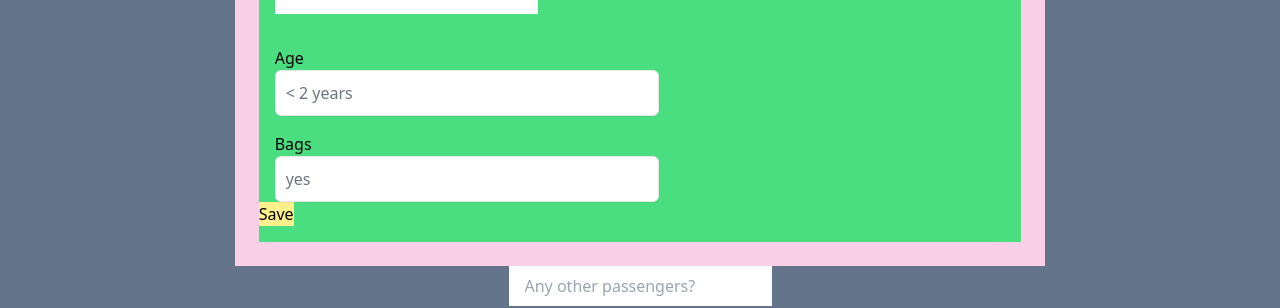
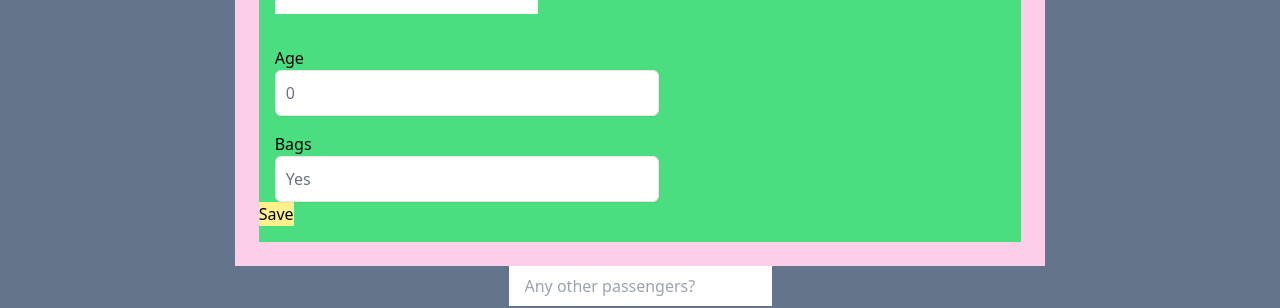
Before and after one commit to DKSameer/FlightBookerApp, a Next.js app in the folder frontend/: page /information in a window 1280 px wide. Shown: the part 458-766 px from the top of the page. Built offline with nearby package versions, Linux system fonts and the light colour scheme.

Commit message:
Age and Bags dropdowns

```diff
--- a/frontend/components/calendar.tsx
+++ b/frontend/components/calendar.tsx
@@ -3,14 +3,14 @@ import Calendar from 'react-calendar';
 import 'react-calendar/dist/Calendar.css';
 
 export default function CalendarC(props: {date: (date: Date) => void}): ReactElement {
-    const [date, setDate] = useState(new Date(2022, 10, 1));
+    const [date, setDate] = useState(new Date(2022, 10, 4));
 
     function print_dates(){
         console.log(date);
     }
 
     function pass_date(event: any): void{
-        props.date(event.target.value);
+        props.date(event);
         return;
     }
 
--- a/frontend/components/dropdown.tsx
+++ /dev/null
@@ -1,65 +0,0 @@
-import { ReactElement, useEffect, useState } from "react";
-
-export default function Dropdown(props: {mode: string}): ReactElement {
-    const [selected_option, setSelectedOption] = useState<string>("");
-    const [options, setOptions] = useState<Array<string>>(fetch_options(props.mode));
-
-    function on_option_change(event: React.ChangeEvent<HTMLSelectElement>): void{
-        setSelectedOption(event.target.value);
-        console.log(event.target.value);
-        return;
-    }
-
-    function fetch_options(mode: string): Array<string>{
-        /*
-            TODO: When mode is destination, an extra paramater 'origin'
-                must be passed in order to load all possible destinations
-                linked to that origin location.
-                 fetch : localhost:8080/destination/origin_id
-        */
-        let new_options = new Array<string>();
-        if(mode === "type"){
-            new_options.push("One-way");
-            new_options.push("Round-trip");
-        }
-        else if(mode === "origin"){
-            new_options.push("Sao Paulo"); //id = 0
-            new_options.push("Sevilla"); //id = 1
-            new_options.push("Madrid"); //id = 2
-            new_options.push("Dublin"); //id = 3
-            new_options.push("Lisbon"); //id = 4
-        }
-        else if(mode === "destination"){
-            new_options.push("Sao Paulo");
-            new_options.push("Sevilla");
-            new_options.push("Madrid");
-            new_options.push("Dublin");
-            new_options.push("Lisbon");
-            new_options.push("Rome");
-        }
-        else if(mode === "passenger_age"){
-            new_options.push("< 2 years");
-            new_options.push("between 2 and 9 years");
-            new_options.push("> 9 years");
-        }
-        else if(mode === "passenger_bags"){
-            new_options.push("yes");
-            new_options.push("no");
-        }
-        else{
-            console.error("Unknown dropdown mode '" + mode + "'.");
-        }
-        return new_options;
-    }
-
-    return (
-        <div className="relative w-full lg:max-w-sm">
-            <select onChange={on_option_change} className="w-full p-2.5 text-gray-500 bg-white border rounded-md shadow-sm outline-none appearance-none focus:border-indigo-600">
-                {options.map(
-                    (option) => (
-                        <option value={option} key={option}>{option}</option>
-                    ))}
-            </select>
-        </div>
-    );
-}
--- a/frontend/components/flight_details.tsx
+++ b/frontend/components/flight_details.tsx
@@ -21,7 +21,9 @@ export default function FlightDetails(): ReactElement {
     }
 
     function format_date(date: Date): string{
-        return date.getFullYear + "-" + date.getMonth() + "-" + date.getDay();
+        return date.getFullYear() + "-" +
+        (date.getMonth() < 10 ? "0"+date.getMonth() : date.getMonth()) + "-" +
+        (date.getDay() < 10 ? "0"+date.getDay() : date.getDay());
     }
 
     // from string to num
@@ -78,10 +80,12 @@ export default function FlightDetails(): ReactElement {
     function post_flight_details(): void{
         //POST fetch: localhost:8080/destination body:{"date" : "2022-04-23", "origin" : "Sao Paulo","destination" : "Madrid"}
         if(date){
-            const transaction = {date: format_date(date), origin: selected_origin, destination: selected_destination};
+            const flight_details = {date: format_date(date), origin: selected_origin, destination: selected_destination};
+            console.log(flight_details);
             // For some reason Spring API was recieving null data from 'fetch()' [NOT SURE WHY!]
             // So gotta use axios..
-            axios.post("http://localhost:8080/destination", transaction);
+            const a = axios.post("http://localhost:8080/destination", flight_details);
+            console.log(a);
             return;
         }
     }
--- a/frontend/components/passenger.tsx
+++ b/frontend/components/passenger.tsx
@@ -39,6 +39,9 @@ export default function PassengerC(props: {p_data: any}): ReactElement {
     const [age, setAge] = useState<Age>(Age.BiggerThan9);
     const [bags, setBags] = useState<boolean>(false);
 
+    const age_list = new Array<Age>(Age.LessThan2, Age.Between2And9, Age.BiggerThan9);
+    const bags_list = new Array<string>("Yes", "No");
+
     let passenger = new PassengerClass(name, surname, nationality, identification, age, bags);
 
     function on_name_change(event: React.ChangeEvent<HTMLInputElement>): void{
@@ -57,6 +60,16 @@ export default function PassengerC(props: {p_data: any}): ReactElement {
     }
 
     function on_identification_change(event: React.ChangeEvent<HTMLSelectElement>): void{
+        setIdentification(event.target.value);
+        return;
+    }
+
+    function on_age_change(event: React.ChangeEvent<HTMLSelectElement>): void{
+        setIdentification(event.target.value);
+        return;
+    }
+
+    function on_bags_change(event: React.ChangeEvent<HTMLSelectElement>): void{
         setIdentification(event.target.value);
         return;
     }
@@ -104,11 +117,25 @@ export default function PassengerC(props: {p_data: any}): ReactElement {
             </div>
             <div className=" m-4 mb-0">
                 <p>Age</p>
-                <Dropdown mode="passenger_age"></Dropdown>
+                <div className="relative w-full lg:max-w-sm">
+                    <select onChange={on_age_change} className="w-full p-2.5 text-gray-500 bg-white border rounded-md shadow-sm outline-none appearance-none focus:border-indigo-600">
+                        {age_list.map(
+                            (age) => (
+                                <option value={age} key={age}>{age}</option>
+                            ))}
+                    </select>
+                </div>
             </div>
             <div className=" m-4 mb-0">
                 <p>Bags</p>
-                <Dropdown mode="passenger_bags"></Dropdown>
+                <div className="relative w-full lg:max-w-sm">
+                    <select onChange={on_bags_change} className="w-full p-2.5 text-gray-500 bg-white border rounded-md shadow-sm outline-none appearance-none focus:border-indigo-600">
+                        {bags_list.map(
+                            (bags) => (
+                                <option value={bags} key={bags}>{bags}</option>
+                            ))}
+                    </select>
+                </div>
             </div>
             <div className="bg-yellow-200 w-fit">
                 <button onClick={pass_data}>Save</button>
```
